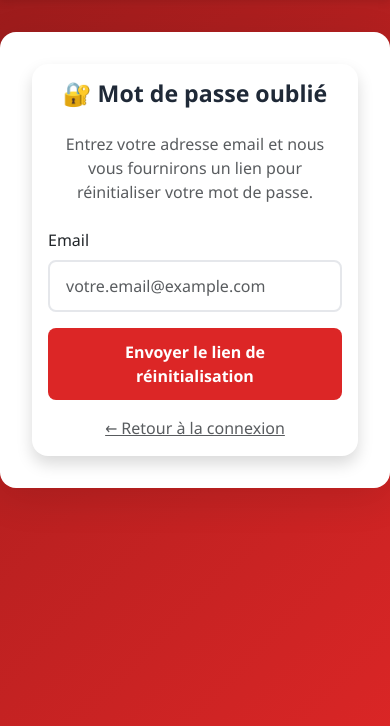
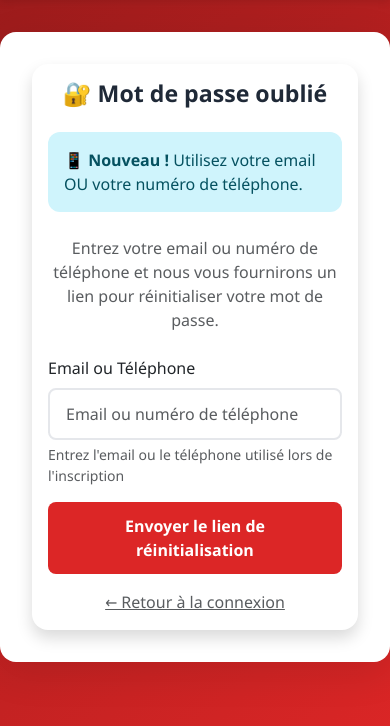
Before and after one commit to Gkconsulting20/prochenous2, a Flask app: page /forgot_password in a window 390 px wide. Shown: the part 76-802 px from the top of the page. Run offline with Flask 3, Linux system fonts and the light colour scheme.

Commit message:
Allow users to reset passwords using phone number or email
Update the password reset functionality to accept either an email address or a phone number as an identifier. The database query now checks both fields, and the UI has been adjusted to reflect this change.

Replit-Commit-Author: Agent
Replit-Commit-Session-Id: b709d55e-3f90-4fa7-8a00-00da69e5da0c
Replit-Commit-Checkpoint-Type: intermediate_checkpoint
Replit-Commit-Screenshot-Url: https://storage.googleapis.com/screenshot-production-us-central1/45f100a9-4968-4922-a9d9-0f294518a69f/b709d55e-3f90-4fa7-8a00-00da69e5da0c/UwlnNtw

```diff
--- a/app.py
+++ b/app.py
@@ -615,17 +615,17 @@ def valider_document(doc_id):
 @app.route('/forgot_password', methods=['GET', 'POST'])
 def forgot_password():
     if request.method == 'POST':
-        email = request.form.get('email', '').strip()
+        identifier = request.form.get('identifier', '').strip()
 
-        if not email:
-            flash('Veuillez entrer votre adresse email', 'error')
+        if not identifier:
+            flash('Veuillez entrer votre email ou numéro de téléphone', 'error')
             return render_template('forgot_password.html')
 
         conn = get_db()
-        user = conn.execute('SELECT * FROM users WHERE email = ?', (email,)).fetchone()
+        user = conn.execute('SELECT * FROM users WHERE email = ? OR phone = ?', (identifier, identifier)).fetchone()
 
         if not user:
-            flash('Aucun compte trouvé avec cette adresse email', 'error')
+            flash('Aucun compte trouvé avec cet email ou ce numéro de téléphone', 'error')
             return render_template('forgot_password.html')
 
         token = secrets.token_urlsafe(32)
@@ -639,7 +639,7 @@ def forgot_password():
 
         reset_url = url_for('reset_password', token=token, _external=True)
 
-        return render_template('reset_link_sent.html', reset_url=reset_url, email=email)
+        return render_template('reset_link_sent.html', reset_url=reset_url, identifier=identifier)
 
     return render_template('forgot_password.html')
 
--- a/templates/forgot_password.html
+++ b/templates/forgot_password.html
@@ -6,15 +6,21 @@
         <div class="card shadow">
             <div class="card-body">
                 <h3 class="text-center mb-4">🔐 Mot de passe oublié</h3>
+
+                <div class="alert alert-info mb-4">
+                    <strong>📱 Nouveau !</strong> Utilisez votre email OU votre numéro de téléphone.
+                </div>
+
                 <p class="text-muted text-center mb-4">
-                    Entrez votre adresse email et nous vous fournirons un lien pour réinitialiser votre mot de passe.
+                    Entrez votre email ou numéro de téléphone et nous vous fournirons un lien pour réinitialiser votre mot de passe.
                 </p>
 
                 <form method="POST" action="{{ url_for('forgot_password') }}">
                     <div class="mb-3">
-                        <label for="email" class="form-label">Email</label>
-                        <input type="email" class="form-control" id="email" name="email"
-                               placeholder="votre.email@example.com" required>
+                        <label for="identifier" class="form-label">Email ou Téléphone</label>
+                        <input type="text" class="form-control" id="identifier" name="identifier"
+                               placeholder="Email ou numéro de téléphone" required>
+                        <div class="form-text">Entrez l'email ou le téléphone utilisé lors de l'inscription</div>
                     </div>
 
                     <button type="submit" class="btn btn-primary w-100">
```
